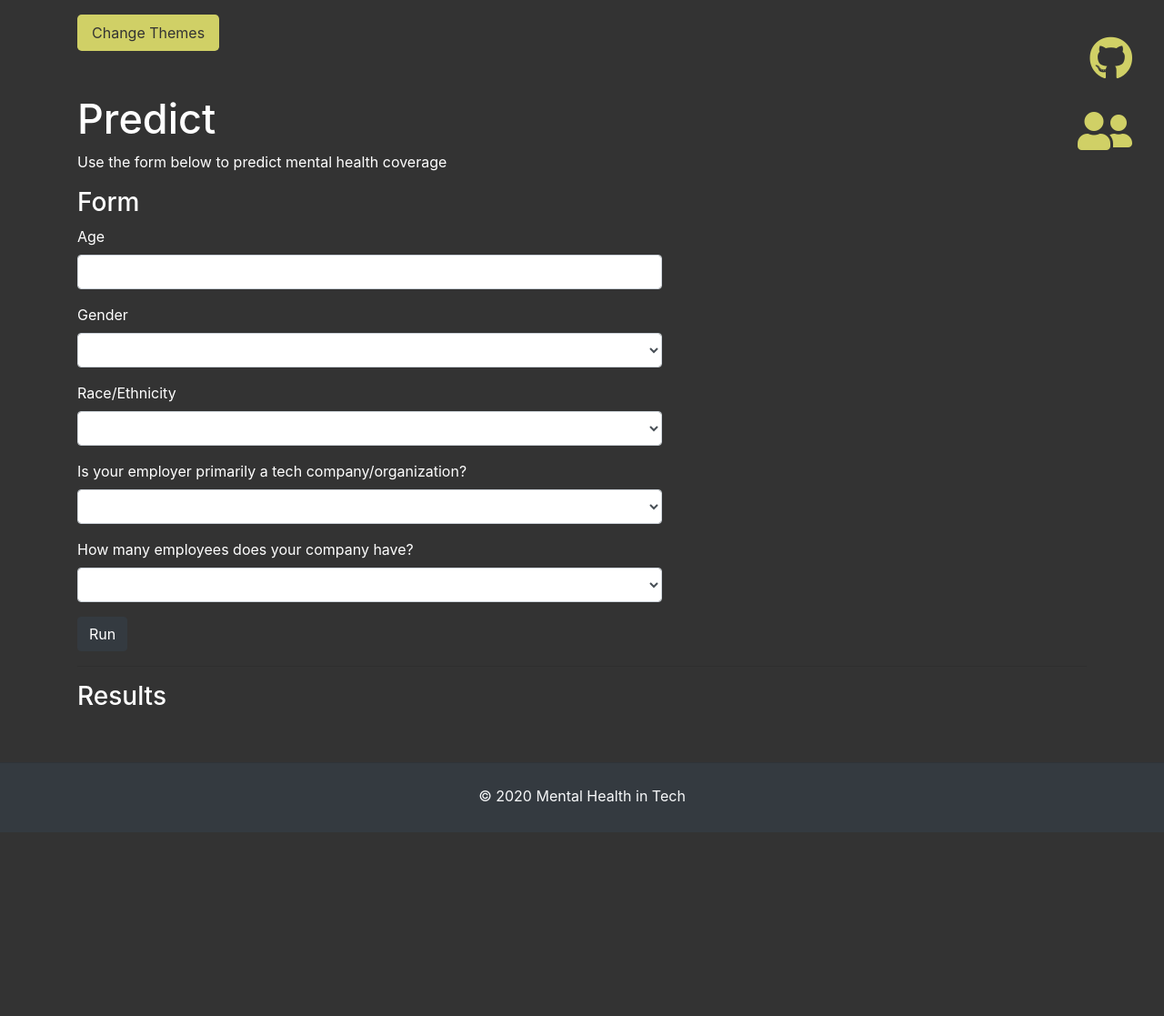
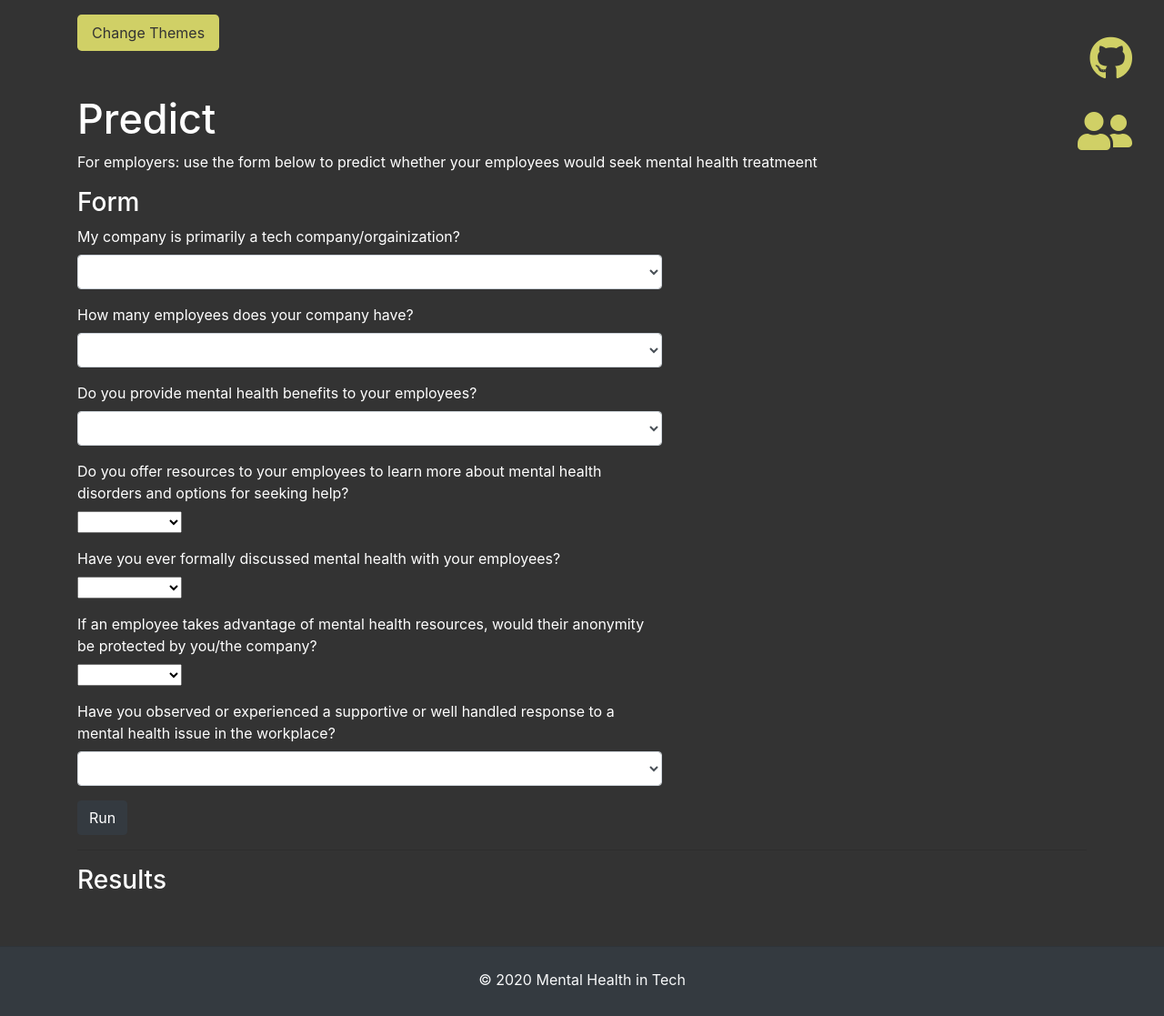
Before and after one commit to abbylemon/mental_health_ML, a Flask app: page /predict in a window 1280 px wide. Shown: the part 60-1177 px from the top of the page at 91% size. Before the commit the page ends 975 px from the top, so only its background shows below. Run offline with Flask 2, Linux system fonts and the light colour scheme; data that the repository does not hold is empty; parts of the project's set-up code (start-up, migrations or seed data) failed here and were passed over; some libraries are stand-ins or nearby versions.

Commit message:
updated form

```diff
--- a/application/templates/predict.html
+++ b/application/templates/predict.html
@@ -1,7 +1,7 @@
 {% extends 'layout.html' %} {% block body %}
 
 <h1 class="page-title">Predict</h1>
-<p>Use the form below to predict mental health coverage</p>
+<p>For employers: use the form below to predict whether your employees would seek mental health treatmeent</p>
 
 <div class="row">
   <div class="col-md-12" id="summary-text">
@@ -9,41 +9,16 @@
     <form>
       <div class="form-row">
         <div class="form-group col-md-7">
-          <label for="input1">Age</label>
-          <input class="form-control" id="input1" />
-        </div>
-        <div class="form-group col-md-7">
-          <label for="select1">Gender</label>
+          <label for="select1">My company is primarily a tech company/orgainization?</label>
           <select id="select1" class="form-control">
             <option selected></option>
-            <option>Male</option>
-            <option>Female</option>
+            <option>True</option>
+            <option>False</option>
           </select>
         </div>
         <div class="form-group col-md-7">
-          <label for="select2">Race/Ethnicity</label>
+          <label for="select2">How many employees does your company have?</label>
           <select id="select2" class="form-control">
-            <option selected></option>
-            <option>White</option>
-            <option>Black or African American</option>
-            <option>Hispanic or Latino</option>
-            <option>Asian</option>
-            <option>Native Hawaiian or other Pacific Islander</option>
-            <option>American Indian or Alaska Native</option>
-            <option>Two or more Races</option>
-          </select>
-        </div>
-        <div class="form-group col-md-7">
-          <label for="select3">Is your employer primarily a tech company/organization?</label>
-          <select id="select3" class="form-control">
-            <option selected></option>
-            <option>Yes</option>
-            <option>No</option>
-          </select>
-        </div>
-        <div class="form-group col-md-7">
-          <label for="select4">How many employees does your company have?</label>
-          <select id="select4" class="form-control">
             <option selected></option>
             <option>1 to 5</option>
             <option>6 to 25</option>
@@ -51,6 +26,54 @@
             <option>100 to 500</option>
             <option>500 to 1000</option>
             <option>More than 1000</option>
+          </select>
+        </div>
+        <div class = "form-group col-md-7">
+          <label for="select3">Do you provide mental health benefits to your employees?</label>
+          <select id="select3" class="form-control">
+            <option selected></option>
+            <option>Yes</option>
+            <option>No</option>
+            <option>I'm not elibile for coverage/NA</option>
+            <option>I don't know</option>
+          </select>
+        </div>
+        <div class="form-group col-md-7">
+          <label for="select4">Do you offer resources to your employees to learn more about mental health disorders and options for seeking help?</label>
+          <select id="select4" class="form control">
+            <option selected></option>
+            <option>Yes</option>
+            <option>No</option>
+            <option>I don't know</option>
+          </select>
+        </div>
+        <div class="form-group col-md-7">
+          <label for="select5">Have you ever formally discussed mental health with your employees?</label>
+          <select id="select5" class="form control">
+            <option selected></option>
+            <option>Yes</option>
+            <option>No</option>
+            <option>I don't know</option>
+          </select>
+        </div>
+        <div class="form-group col-md-7">
+          <label for="select6">If an employee takes advantage of mental health resources, would their anonymity be protected by you/the company?</label>
+          <select id="select6" class="form control">
+            <option selected></option>
+            <option>Yes</option>
+            <option>No</option>
+            <option>I don't know</option>
+          </select>
+        </div>
+        <div class="form-group col-md-7">
+          <label for="select7">Have you observed or experienced a supportive or well handled response to a mental health issue in the workplace?</label>
+          <select id="select7" class="form-control">
+            <option selected></option>
+            <option>I've always been self-employed</option>
+            <option>No</option>
+            <option>Maybe/Not Sure</option>
+            <option>Yes, I observed</option>
+            <option>Yes, I experienced</option>
           </select>
         </div>
       </div>
```
